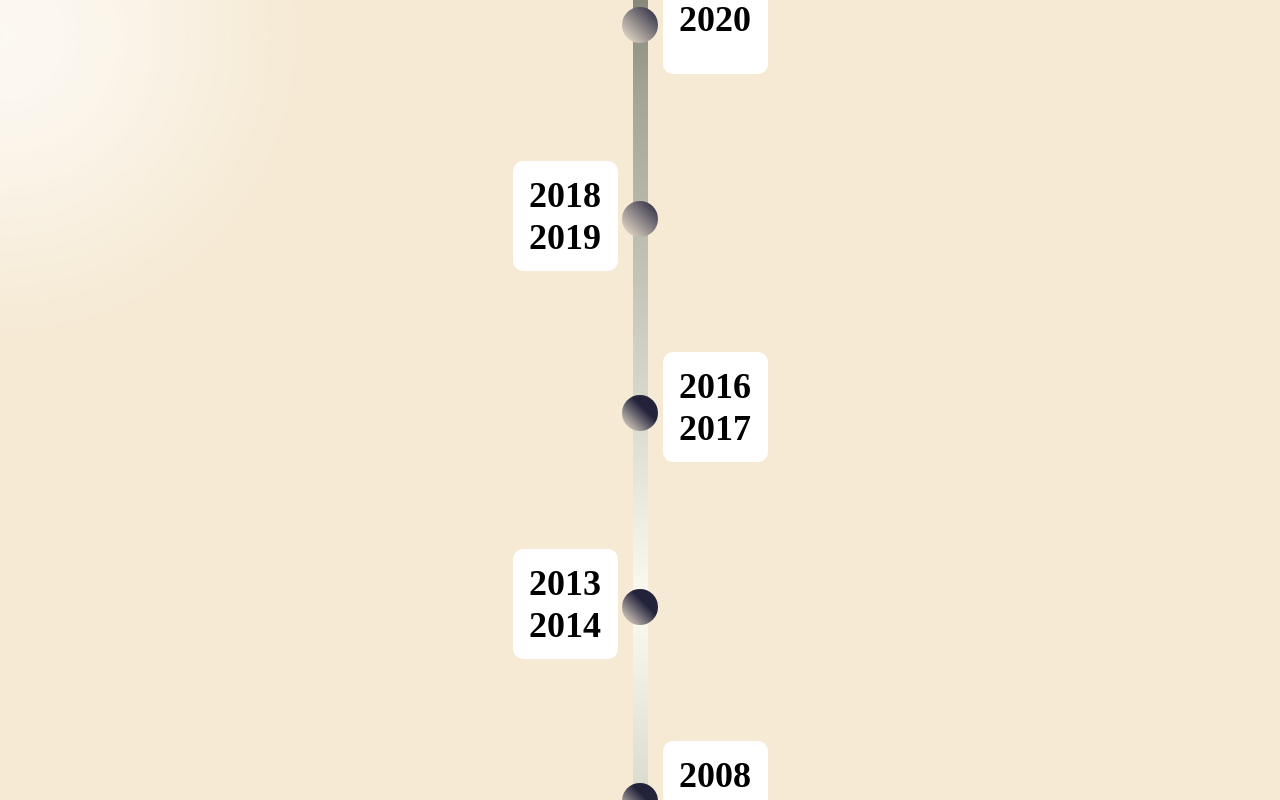
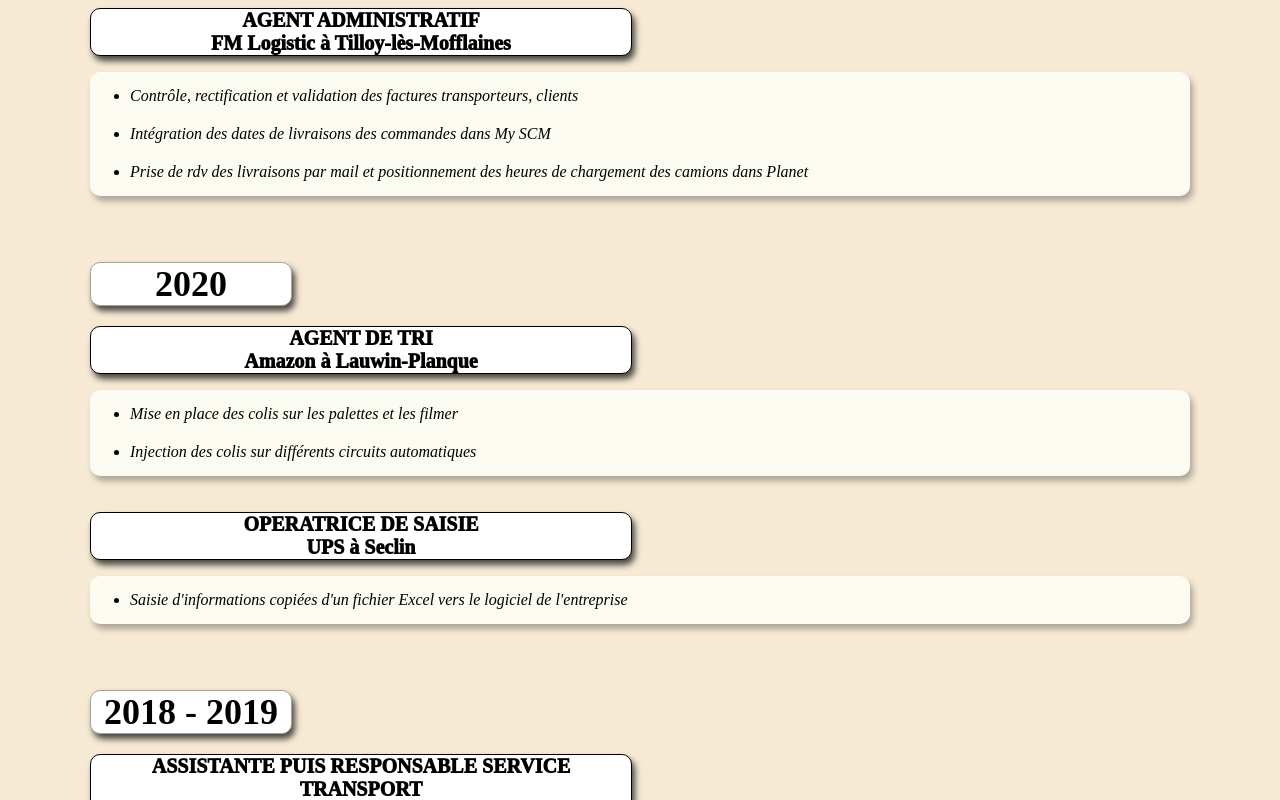
Before and after one commit to BruceDoby/portfolio-nadege, a React (Vite) app: page / in a window 1280 px wide. Shown: the part 2760-3560 px from the top of the page. Built offline with nearby package versions, Linux system fonts and the light colour scheme; a web font is replaced by a local one.

Commit message:
fin de la partie expériences et commencement de la partie divers

```diff
--- a/src/App.css
+++ b/src/App.css
@@ -263,105 +263,84 @@ main {
 .chronologie {
   position: relative;
   display: flex;
-  flex-direction: row;
+  flex-direction: column;
+  align-items: flex-start;
   font-family: var(--font3);
+  gap: 50px;
+  padding-top: 50px;
+  padding-bottom: 80px;
 }
 
-.stick {
-  width: 15px;
-  height: 2051px;
-  background: linear-gradient(
-    to bottom,
-    #000000 0%,
-    #a2a595 25%,
-    #fbfbf2 50%,
-    #a2a595 75%,
-    #000000 100%
-  );
-  border-radius: 10px;
-  margin-bottom: 150px;
-  margin-top: 40px;
+.experience-group {
   display: flex;
   flex-direction: column;
-  align-items: center;
-}
-
-.boule {
-  width: 36px;
-  height: 36px;
-  border-radius: 50%;
-  margin: 158px auto;
-}
-
-/*152px margin auto*/
-
-.boule.clair {
-  background: linear-gradient(45deg, #F6EAD4 0%, #22223B 100%);
-}
-
-.boule.fonce {
-  background: linear-gradient(45deg, #F6EAD4 0%, #22223B 62%);
-}
-
-.balls-group {
-  position: relative;
-  bottom: 117.5px;
-  z-index: 10;
-}
-
-.poste, .entreprise, .competences {
-  display: none;
-}
-
-.year-group {
-  display: flex;
-  flex-direction: row;
+  gap: 20px;
 }
 
 .year-label {
+  font-family: var(--font3);
+  font-size: 36px;
+  background-color: #ffffff;
+  border: 1px solid var(--kaki);
+  border-radius: 10px;
+  width: 200px;
+  text-align: center;
+  box-shadow: 3px 5px 6px rgba(0, 0, 0, 0.7);
+  font-weight: 600;
+}
+
+.poste-entreprise {
   display: flex;
   flex-direction: column;
-  align-items: center;
-  justify-content: center;
+  font-family: var(--font3);
+  font-size: 20px;
   background-color: #ffffff;
+  border: 1px solid #000000;
   border-radius: 10px;
-  font-size: 36px;
-  width: 95px;
-  height: 100px;
-  font-weight: 600;
-  padding: 5px;
+  width: 540px;
   text-align: center;
+  box-shadow: 3px 5px 6px rgba(0, 0, 0, 0.7);
+  font-weight: 1000;
 }
 
-.left-column, .right-column {
+.competences {
   display: flex;
   flex-direction: column;
+  font-family: var(--font3);
+  font-size: 16px;
+  font-style: italic;
+  background-color: var(--blanc-creme);
+  width: 1060px;
+  border-radius: 10px;
+  box-shadow: 3px 5px 6px rgba(0, 0, 0, 0.3);
+  padding-bottom: 15px;
+  padding-top: 15px;
+  gap: 20px;
 }
 
-.left-column {
-  gap: 278px;
-  position: absolute;
-  top: 235px;
-  right: 30px;
+.divers {
+  position: relative;
 }
 
-.right-column {
-  gap: 278.5px;
+.divers h1 {
   position: absolute;
-  top: 37px;
-  left: 30px;
+  top: 30px;
+  left: 40px;
+  margin: 0;
+  font-family: var(--font1);
+  color: var(--blanc-creme);
+  font-size: 70px;
+  font-weight: 300;
 }
 
-/*.left-column .year-group {
-  position: absolute;
-  top: 235px;
-  right: 30px;
-  gap de 278
-} */
+.background--divers {
+  position: relative;
+  z-index: -1;
+}
 
-/*.right-column .year-group {
-  position: absolute;
-  top: 37px;
-  left: 30px;
-  gap de 278.5 pour un truc de 152px au machin stick jsp
-}*/
+.background--divers img {
+  display: block;
+  width: 100%;
+  height: auto;
+  object-fit: contain;
+}
--- a/src/App.jsx
+++ b/src/App.jsx
@@ -3,6 +3,7 @@ import BallsHome from './assets/Boules_accueil.png'
 import About from './components/about'
 import Formation from './components/formations'
 import Experiences from './components/experiences'
+import Divers from './components/divers'
 
 function App() {
 
@@ -28,6 +29,7 @@ function App() {
       <div className='light-effect2'></div>
       <Formation />
       <Experiences />
+      <Divers />
     </main>
     </>
   )
--- a/src/components/balls.jsx
+++ /dev/null
@@ -1,5 +0,0 @@
-const Boule = ({ type }) => {
-  return <div className={`boule ${type}`}></div>;
-};
-
-export default Boule;
--- a/src/components/ballsGroup.jsx
+++ /dev/null
@@ -1,17 +0,0 @@
-import Balls from "./balls";
-
-function BallsGroup({ pattern = [4, 4, 3] }) {
-  const types = ["clair", "fonce"];
-  const boules = [];
-
-  pattern.forEach((count, index) => {
-    const type = types[index % 2]; // alterne clair / foncé / clair
-    for (let i = 0; i < count; i++) {
-      boules.push(<Balls key={`${index}-${i}`} type={type} />);
-    }
-  });
-
-  return <div>{boules}</div>;
-};
-
-export default BallsGroup;
--- /dev/null
+++ b/src/components/divers.jsx
@@ -0,0 +1,16 @@
+import DiversBackground from '../assets/Rectangle_477.jpg'
+
+function Divers() {
+    return(
+        <>
+        <div className='divers'>
+            <h1>Divers</h1>
+            <div className='background--divers'>
+                <img src={DiversBackground} alt='image de fond de divers'></img>
+            </div>
+        </div>
+        </>
+    )
+}
+
+export default Divers
--- a/src/components/experiences.jsx
+++ b/src/components/experiences.jsx
@@ -1,44 +1,29 @@
-import BallsGroup from "./ballsGroup"
-import data from '../data/experiences.json'
+import data from '../data/experiences.json';
 
 function Experiences() {
-  const renderColumn = (side) => {
-    const experiencesByYear = data[side] || {}
-
-    // Fusionner toutes les expériences d’un côté
-    const allExperiences = Object.values(experiencesByYear).flat()
-
-    // Regrouper par période
-    const groupedByPeriode = allExperiences.reduce((acc, exp) => {
-      if (!acc[exp.periode]) acc[exp.periode] = []
-      acc[exp.periode].push(exp)
-      return acc
-    }, {})
-
-    // Trier du plus ancien au plus récent (numériquement)
-    const sortedPeriodes = Object.keys(groupedByPeriode).sort((a, b) => {
-      const getFirstYear = (str) => parseInt(str.match(/\d{4}/)?.[0] || 0, 10)
-      return getFirstYear(a) - getFirstYear(b)
-    })
-
-    // Inverser pour que le plus ancien soit en haut et le plus récent en bas
-    const displayPeriodes = sortedPeriodes.reverse()
+    const sortedAnnees = Object.keys(data)
+        .map(Number)
+        .sort((a, b) => b - a)
+        .map(String);
 
     return (
-      <div className={`column ${side}-column`}>
-        {displayPeriodes.map((periode) => (
-          <div key={periode} className="year-group">
-            <div className="year-label">{periode}</div>
-
-            {groupedByPeriode[periode].map((exp, idx) => (
-              <div key={`${periode}-${idx}`} className="experience-block">
+        <section className="experiences">
+            <h1>Expériences professionnelles</h1>
+            <div className="chronologie">
+                {sortedAnnees.map(annee => (
+                    <div key={annee} className="experience-group">
+                        <div className="year-label">
+                            {data[annee][0].periode}
+                        </div>
+                        {data[annee].map((exp, idx) => (
+                            <div key={idx} className="experience-block">
                                 <div className="poste-entreprise">
                                     <span className="poste">{exp.poste}</span>
                                     <span className="entreprise">{exp.entreprise}</span>
                                 </div>
                                 <ul className="competences">
                                     {exp.competences.map((comp, i) => (
-                    <li key={i} className="competence-item">{comp}</li>
+                                        <li key={i}>{comp}</li>
                                     ))}
                                 </ul>
                             </div>
@@ -46,25 +31,8 @@ function Experiences() {
                     </div>
                 ))}
             </div>
-    )
+        </section>
+    );
 }
 
-    return(
-        <>
-        <section className="experiences">
-            <h1>Expériences professionelles</h1>
-            <div className="chronologie">
-                {renderColumn("left")}
-                <div className="stick">
-                    <div className="balls-group">
-                        <BallsGroup pattern={[4, 4, 3]} />
-                    </div>
-                </div>
-                {renderColumn("right")}
-            </div>
-        </section>
-        </>
-    )
-}
-
-export default Experiences
+export default Experiences;
--- a/src/data/experiences.json
+++ b/src/data/experiences.json
@@ -1,72 +1,4 @@
 {
-    "left": {
-        "2021": [
-        {
-            "periode": "2021 2022",
-            "poste": "AGENT ADMINISTRATIF",
-            "entreprise": "FM Logistic à Tilloy-lès-Mofflaines",
-            "competences": [
-                "Contrôle, rectification et validation des factures transporteurs, clients",
-                "Intégration des dates de livraisons des commandes dans My SCM",
-                "Prise de rdv des livraisons par mail et positionnement des heures de chargement des camions dans Planet"
-            ]
-        }
-        ],
-        "2018": [
-        {
-            "periode": "2018 2019",
-            "poste": "ASSISTANTE PUIS RESPONSABLE SERVICE TRANSPORT",
-            "entreprise": "GBS à Camphin - Remplacement de la responsable du service transport d'Octobre 2018 à Mai 2019",
-            "competences": [
-                "Gestion des flux de marchandises (affrêtement envoi et reprise) en recherchant des solutions de transports auprès de différentes sociétés partenaires",
-                "Intégration des rendez-vous, pour retirer ou livrer les marchandises sur le logiciel Optidock",
-                "Création des commandes de transports sur le logiciel Navision"
-            ]
-        }
-        ],
-        "2013": [
-        {
-            "periode": "2013 2014",
-            "poste": "ASSISTANTE ADMINISTRATIVE",
-            "entreprise": "Maisons Optinergie à Noyelles-Godault",
-            "competences": [
-                "Suivi des dossiers de construction sur support papier et informatique (demande d'étude de sol, d'implantation, de devis divers...)"
-            ]
-        }
-        ],
-        "2008": [
-        {
-            "periode": "2008",
-            "poste": "AGENT ADMINISTRATIF",
-            "entreprise": "Mairie d'Hénin-Beaumont",
-            "competences": [
-                "Traitement des diverses demandes d'emplois etmise à jour de différents tableaux sur Excel au service des ressources humaines"
-            ]
-        },
-        {
-            "periode": "2008",
-            "poste": "ASSISTANTE ADMINISTRATIF",
-            "entreprise": "Dépann’gaz service à Carvin",
-            "competences": [
-                "Clôture des bons d’interventions des techniciens sur logiciel interne - Saisie de courriers divers"
-            ]
-        }
-        ],
-        "1998": [
-        {
-            "periode": "1998 2002",
-            "poste": "ASSISTANTE TECHNICO-COMMERCIAL",
-            "entreprise": "Adrexo (Groupe Le Galibot) à Vendeville",
-            "competences": [
-                "Préparation des bons de commandes client",
-                "Suivi des dossiers clients (relance paiements, mise à jour documents administratifs...)",
-                "Suivi des contrats distributeurs et contrôleurs (absences, démissions, congés)",
-                "Calcul et suivi des primes distributeurs et contrôleurs"
-            ]
-        }
-        ]
-    },
-    "right": {
         "2024": [
         {
             "periode": "2024",
@@ -77,6 +9,18 @@
             "Réalisation des attachements sur Excel et Hermès à partir de l'ACD d' Osiris (interventions, régules, bonus et pénalités)",
             "Mise en forme et envoie des attachements par mail aux sous-traitants",
             "Divers travaux administratifs"
+            ]
+        }
+        ],
+        "2021": [
+        {
+            "periode": "2021 - 2022",
+            "poste": "AGENT ADMINISTRATIF",
+            "entreprise": "FM Logistic à Tilloy-lès-Mofflaines",
+            "competences": [
+                "Contrôle, rectification et validation des factures transporteurs, clients",
+                "Intégration des dates de livraisons des commandes dans My SCM",
+                "Prise de rdv des livraisons par mail et positionnement des heures de chargement des camions dans Planet"
             ]
         }
         ],
@@ -99,9 +43,21 @@
             ]
         }
         ],
+        "2018": [
+        {
+            "periode": "2018 - 2019",
+            "poste": "ASSISTANTE PUIS RESPONSABLE SERVICE TRANSPORT",
+            "entreprise": "GBS à Camphin - Remplacement de la responsable du service transport d'Octobre 2018 à Mai 2019",
+            "competences": [
+                "Gestion des flux de marchandises (affrêtement envoi et reprise) en recherchant des solutions de transports auprès de différentes sociétés partenaires",
+                "Intégration des rendez-vous, pour retirer ou livrer les marchandises sur le logiciel Optidock",
+                "Création des commandes de transports sur le logiciel Navision"
+            ]
+        }
+        ],
         "2016": [
         {
-            "periode": "2016 2017",
+            "periode": "2016 - 2017",
             "poste": "EMPLOYEE ADMINISTRATIVE",
             "entreprise": "SAPISO à Courcelles-les-Lens",
             "competences": [
@@ -110,9 +66,19 @@
             ]
         }
         ],
-        "2008": [
+        "2013": [
         {
-            "periode": "2008 2011",
+            "periode": "2013 - 2014",
+            "poste": "ASSISTANTE ADMINISTRATIVE",
+            "entreprise": "Maisons Optinergie à Noyelles-Godault",
+            "competences": [
+                "Suivi des dossiers de construction sur support papier et informatique (demande d'étude de sol, d'implantation, de devis divers...)"
+            ]
+        }
+        ],
+        "2011": [
+        {
+            "periode": "2008 - 2011",
             "poste": "ASSISTANTE ADMINISTRATIVE",
             "entreprise": "SA DURO-HOME à Cantin",
             "competences": [
@@ -121,9 +87,27 @@
             ]
         }
         ],
+        "2008": [
+        {
+            "periode": "2008",
+            "poste": "AGENT ADMINISTRATIF",
+            "entreprise": "Mairie d'Hénin-Beaumont",
+            "competences": [
+                "Traitement des diverses demandes d'emplois etmise à jour de différents tableaux sur Excel au service des ressources humaines"
+            ]
+        },
+        {
+            "periode": "2008",
+            "poste": "ASSISTANTE ADMINISTRATIF",
+            "entreprise": "Dépann’gaz service à Carvin",
+            "competences": [
+                "Clôture des bons d’interventions des techniciens sur logiciel interne - Saisie de courriers divers"
+            ]
+        }
+        ],
         "2003": [
         {
-            "periode": "2003 2006",
+            "periode": "2003 - 2006",
             "poste": "ASSISTANTE POLYVALENTE",
             "entreprise": "France Oxygène à Avelin",
             "competences": [
@@ -131,6 +115,19 @@
                 "Création des nouveaux patients et docteurs, ",
                 "Suivi des dossiers patients (désappareillages, décés, changement de caisse de sécurité sociale...), ",
                 "Relance du paiement des factures auprès des différentes mutuelles ou caisses de securité sociale des patients"
+            ]
+        }
+        ],
+        "2002": [
+        {
+            "periode": "1998 - 2002",
+            "poste": "ASSISTANTE TECHNICO-COMMERCIAL",
+            "entreprise": "Adrexo (Groupe Le Galibot) à Vendeville",
+            "competences": [
+                "Préparation des bons de commandes client",
+                "Suivi des dossiers clients (relance paiements, mise à jour documents administratifs...)",
+                "Suivi des contrats distributeurs et contrôleurs (absences, démissions, congés)",
+                "Calcul et suivi des primes distributeurs et contrôleurs"
             ]
         }
         ],
@@ -144,5 +141,4 @@
             ]
         }
         ]
-    }
 }
```
Also changed, not shown: src/assets/Rectangle 503.png (added), src/assets/Rectangle_477.jpg (added), src/components/InfoCard.jsx (added). Lines whose indentation alone changed are shown as unchanged.
